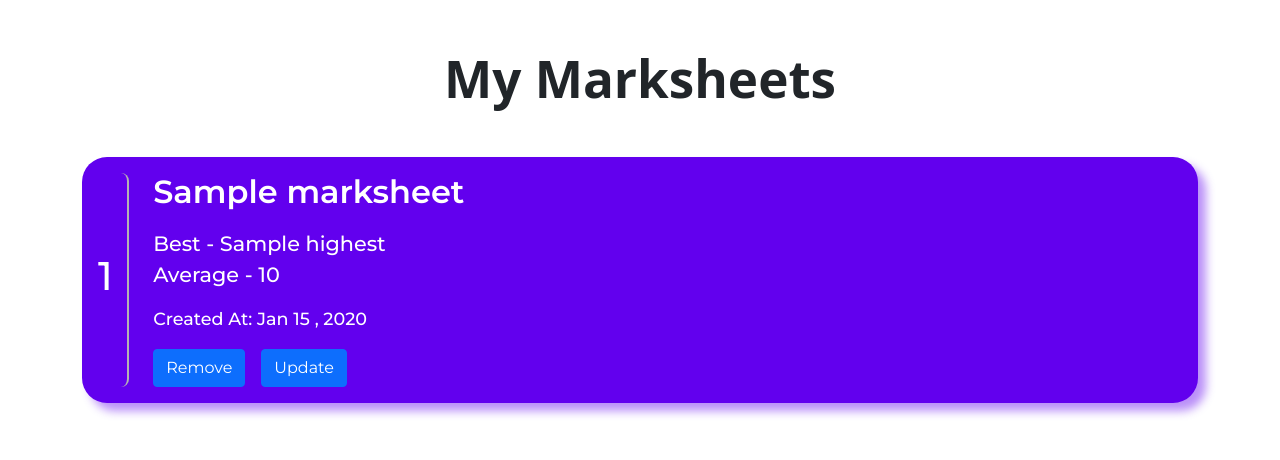
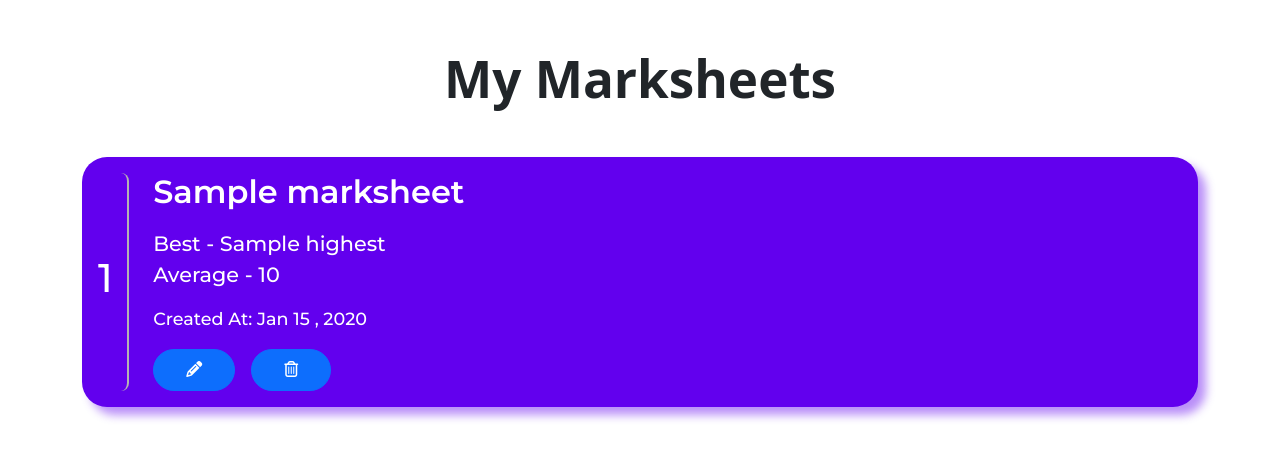
Before and after one commit to Aryan-ki-codepanti/portalStud, a Django app: template templates/base/home.html in a window 1280 px wide. Shown: the part 56-516 px from the top of the page. Run offline with Django 3.2, Linux system fonts and the light colour scheme; a user stored in the database is signed in; tables that the repository leaves empty hold one stand-in row (values such as "Sample post"); the template is opened without the code that fills it: most values are stand-ins (such as "Sample title", 1, 10 or a date in 2020); some libraries are stand-ins or nearby versions.

Commit message:
Changed Remove / update to edit icons

```diff
--- a/static/css/marksheets.css
+++ b/static/css/marksheets.css
@@ -36,6 +36,11 @@
     border-radius: 0.5em;
 }
 
+.marksheet-btn-box button{
+    border-radius: 24px !important;
+    padding: 0.5em 1em !important;
+}
+
 @media screen and (max-width: 990px) {
 
     .wrapper-btns-content{
--- a/templates/components/marksheets.html
+++ b/templates/components/marksheets.html
@@ -22,10 +22,10 @@
 
                     <div class="marksheet-btn-box d-flex  gap-3">
                         <div>
-                            <button class="btn btn-primary">Remove</button>
+                            <button class="btn btn-primary"><i class="fas fa-pencil-alt mx-3"></i></button>
                         </div>
                         <div>
-                            <button class="btn btn-primary">Update</button>
+                            <button class="btn btn-primary"> <i class="far mx-3 fa-trash-alt"></i></button>
                         </div>
                     </div>
                 </div>
```
